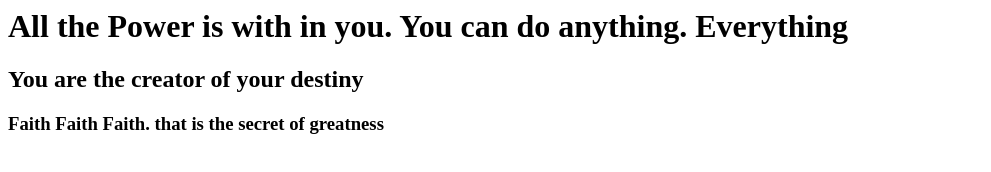
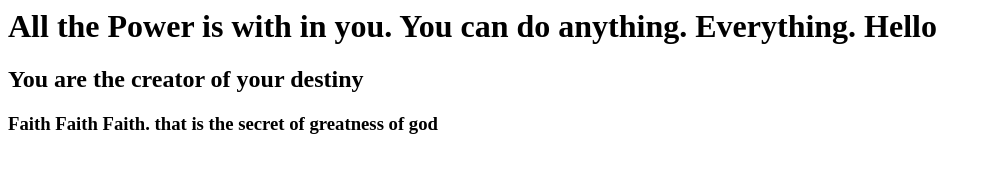
Before and after one commit to davulurikoti/gitbrushup, a plain HTML site: page index.html in a window 1280 px wide. Shown: the whole page, without its empty margins (0-991 px from the left). Drawn offline with Linux system fonts and the light colour scheme.

Commit message:
Update index.html
Updated quote 3 and 1

```diff
--- a/index.html
+++ b/index.html
@@ -1,7 +1,7 @@
 <html>
 <body>
-<h1> All the Power is with in you. You can do anything. Everything</h1>
+<h1> All the Power is with in you. You can do anything. Everything. Hello</h1>
 <h2> You are the creator of your destiny</h2>
-<h3> Faith Faith Faith. that is the secret of greatness</h3>
+<h3> Faith Faith Faith. that is the secret of greatness of god</h3>
 </body>
 </html>
```
